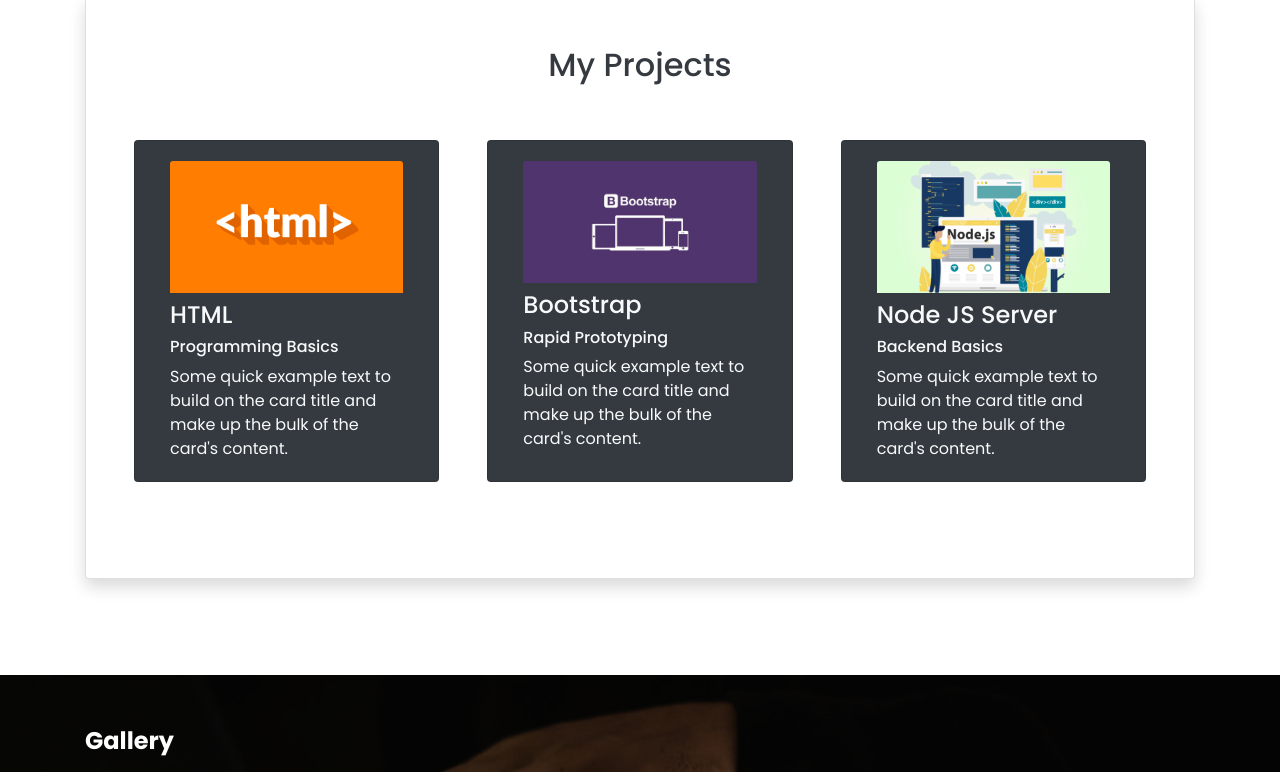
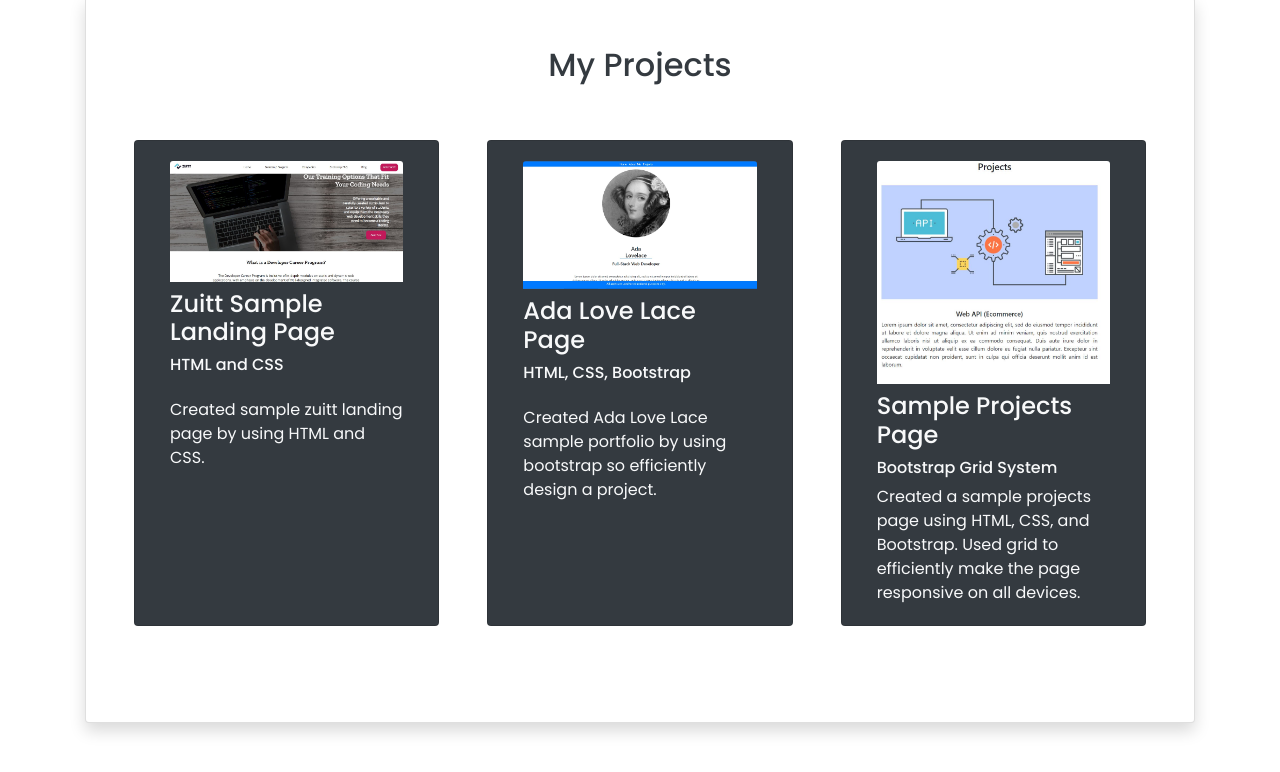
Before and after one commit to skybourne/web-porfolio-cornico, a plain HTML site: page index.html in a window 1280 px wide. Shown: the part 1301-2073 px from the top of the page. Drawn offline with nearby package versions, Linux system fonts and the light colour scheme; a script that the page names is missing.

Commit message:
updated codes

```diff
--- a/index.html
+++ b/index.html
@@ -111,50 +111,50 @@
 
         <h2 class="text-center text-dark">My Projects</h2>
 
-        <!-- Other Projects Container Start -->
+        <!-- My Projects Container Start -->
         <div class="d-lg-flex justify-content-center p-md-5">
 
-          <!-- HTML Card Start -->
+          <!-- Zuitt Start -->
           <div class="card bg-dark col-xl-4 mb-5 mb-xl-0">
             <div class="card-body">
-              <img src="./assets/images/html.jpg" class="card-img-top" alt="...">
-              <h4 class="my-2">HTML</h4>
-              <h6>Programming Basics</h6>
+              <img src="./assets/images/zuitt-landing.jpg" class="card-img-top" alt="...">
+              <h4 class="my-2">Zuitt Sample Landing Page</h4>
+              <h6 class="mb-4">HTML and CSS</h6>
               <p class="card-text">
-                Some quick example text to build on the card title and make up the bulk of the card's content.
+                Created sample zuitt landing page by using HTML and CSS.
               </p>
             </div>
           </div>
-          <!-- HTML Card End -->
+          <!-- Zuitt Card End -->
 
-          <!-- Bootstrap Card Start -->
+          <!-- Ada Love Lace Card Start -->
           <div class="card bg-dark col-xl-4 mb-5 mb-xl-0 mr-xl-5 ml-xl-5">
             <div class="card-body">
-              <img src="./assets/images/bootstrap-illustration.png" class="card-img-top" alt="...">
-              <h4 class="my-2">Bootstrap</h4>
-              <h6>Rapid Prototyping</h6>
+              <img src="./assets/images/ada-lovelace.jpg" class="card-img-top" alt="...">
+              <h4 class="my-2">Ada Love Lace Page</h4>
+              <h6 class="mb-4">HTML, CSS, Bootstrap</h6>
               <p class="card-text">
-                Some quick example text to build on the card title and make up the bulk of the card's content.
+                Created Ada Love Lace sample portfolio by using bootstrap so efficiently design a project.
               </p>
             </div>
           </div>
-          <!-- Bootstrap Card End -->
+          <!-- Ada Love Lace Card End -->
 
-          <!-- Node JS Server Card Start -->
+          <!-- Sample Projects Card Start -->
           <div class="card bg-dark col-xl-4 mb-5 mb-xl-0">
             <div class="card-body">
-              <img src="./assets/images/nodejs.png" class="card-img-top" alt="...">
-              <h4 class="my-2">Node JS Server</h4>
-              <h6>Backend Basics</h6>
+              <img src="./assets/images/projects.jpg" class="card-img-top" alt="...">
+              <h4 class="my-2">Sample Projects Page</h4>
+              <h6>Bootstrap Grid System</h6>
               <p class="card-text">
-                Some quick example text to build on the card title and make up the bulk of the card's content.
+                Created a sample projects page using HTML, CSS, and Bootstrap. Used grid to efficiently make the page responsive on all devices.
               </p>
             </div>
           </div>
-          <!-- Node JS Server Card End -->
+          <!-- Sample Projects Card End -->
 
         </div>
-        <!-- Other Projects Container End -->
+        <!-- My Projects Container End -->
 
 
       </div>
@@ -209,7 +209,7 @@
           <!-- Email Addresss -->
           <div class="col-6 form-group">
             <label for="exampleFormControlInput1">Email address</label>
-            <input type="email" class="form-control" id="exampleFormControlInput2" placeholder="name@domain.com">
+            <input type="email" class="form-control" id="exampleFormControlInput2" placeholder="Your Email Address">
           </div>
 
           <div class="col-12 form-group">
```
Also changed, not shown: assets/images/ada-lovelace.JPG (added), assets/images/projects.JPG (added), assets/images/zuitt-landing.JPG (added).
